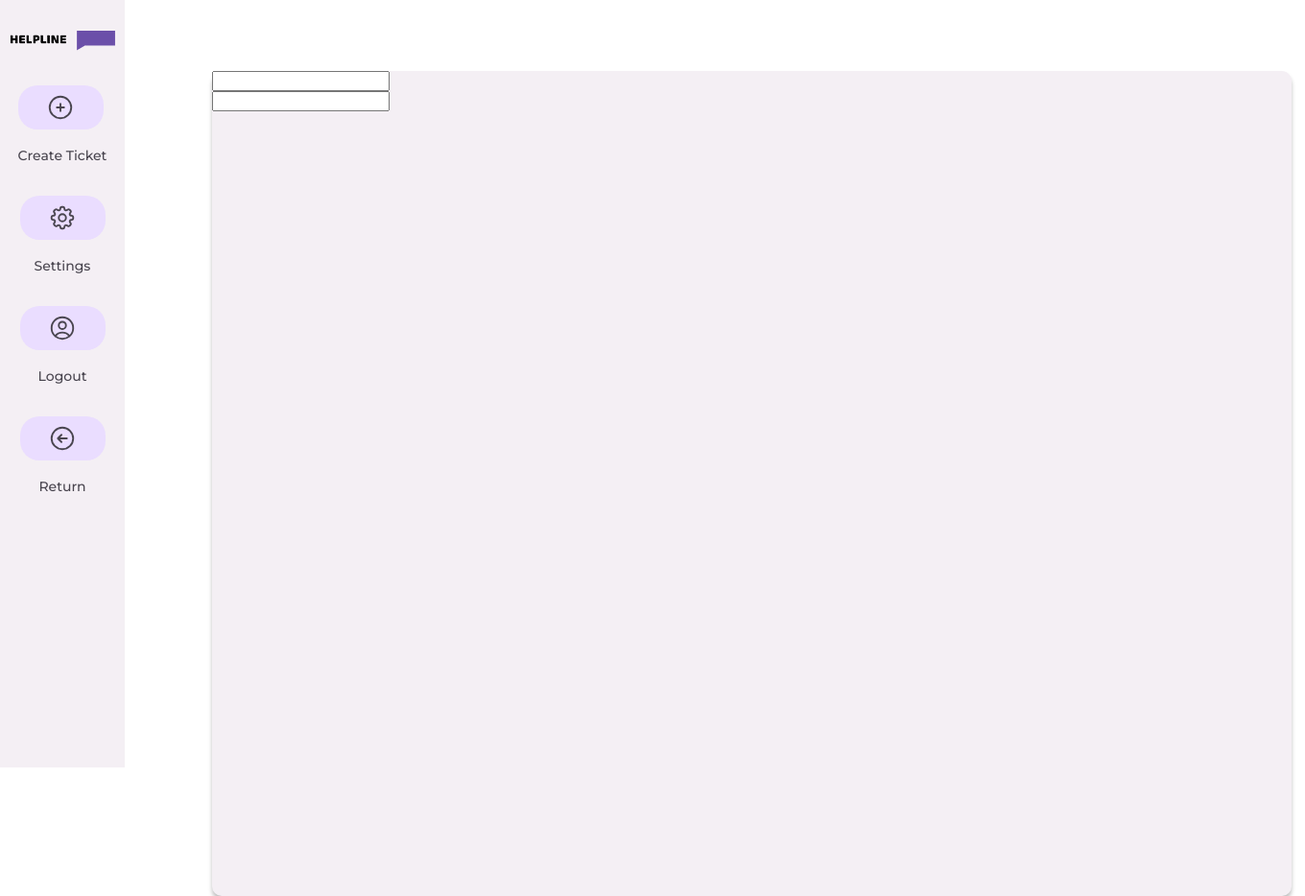
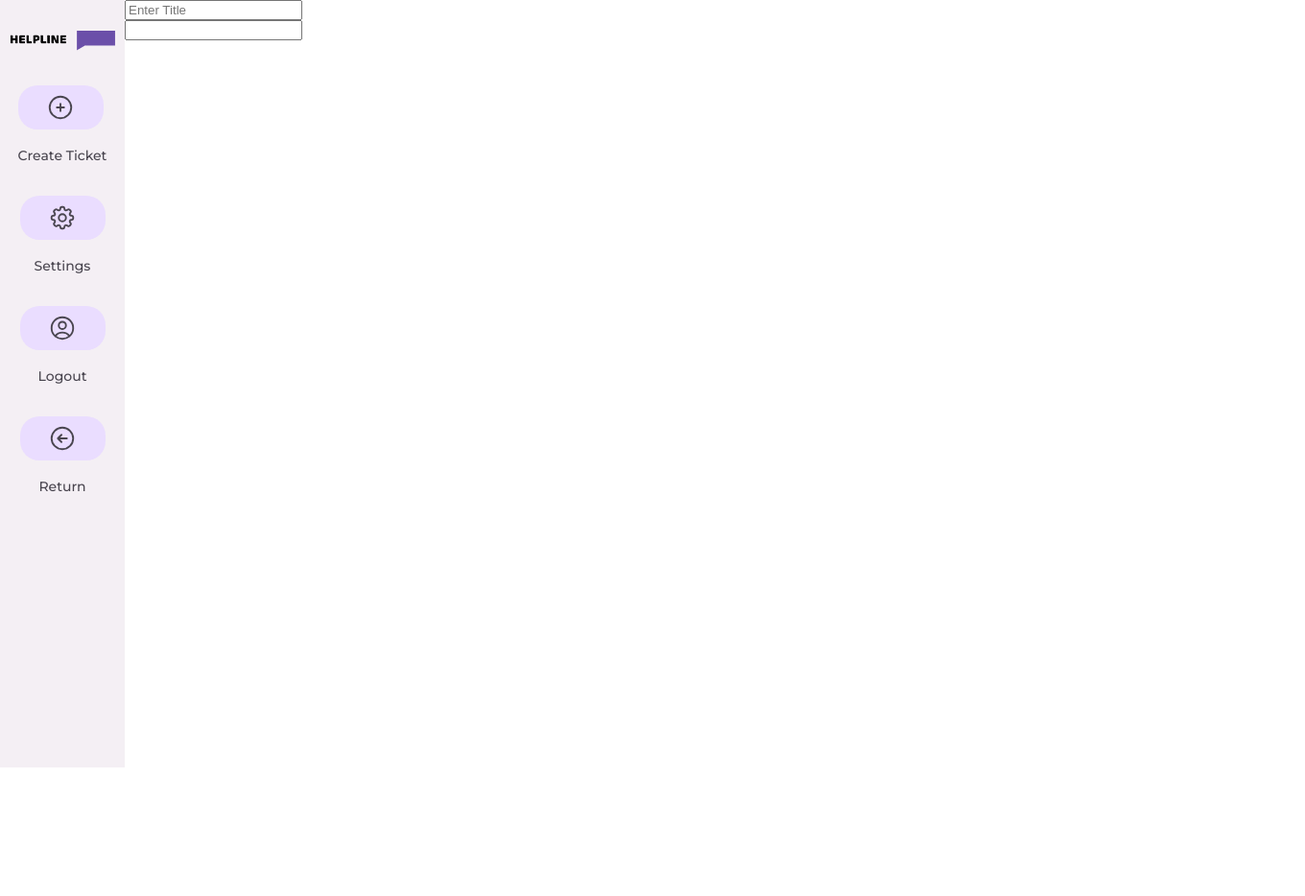
Before and after one commit to AndreSantos03/Y2S1-BasesDeDados, a PHP site: page /pages/createTicket.php in a window 1360 px wide. Shown: the whole page at 96% size. After the commit the page ends 800 px from the top, so only its background shows below. Run offline with PHP 8.4, Linux system fonts and the light colour scheme.

Commit message:
Needa do css

```diff
--- a/css/style2.css
+++ b/css/style2.css
@@ -9,6 +9,7 @@ body {
     display: grid;
     grid-template-columns: 130px 1fr;
     margin: 0;
+    height: 100%;
 }
 
 .sidebar_button button {
@@ -395,35 +396,3 @@ body {
     background-color: #6750A4;
     color: #FFFFFF;
 }
-
-.createTicketWrapper {
-
-position: absolute;
-width: 1125px;
-height: 860px;
-left: 221px;
-top: 74px;
-
-
-background: #F4EFF4;
-box-shadow: 0px 4px 4px rgba(0, 0, 0, 0.25);
-border-radius: 10px;
-
-
-
-
-/* box-sizing: border-box;
-
-position: absolute;
-left: 0%;
-right: 0%;
-top: 0%;
-bottom: 0%;
-
-background: #E6E1E5;
-border: 1px solid #EAEAEA;
-box-shadow: 0px 3px 12px rgba(0, 0, 0, 0.25);
-border-radius: 5px; */
-
-
-}
--- a/pages/createTicket.php
+++ b/pages/createTicket.php
@@ -32,10 +32,10 @@ $session = new Session();
             <p>Return</p>
         </div>
     </div>
-    <div class = "createTicketWrapper">
+    <div class = "big_box">
         <form action="/../actions/action_login.php" method="post">
-            <div class="title_box">
-                <input type="text" name="title" id="title">
+            <div class="titleBox">
+                <input type="text" name="title" id="title" placeholder="Enter Title">
             </div>
             <div>
                 <input type="text" name="description" id="description">
```
